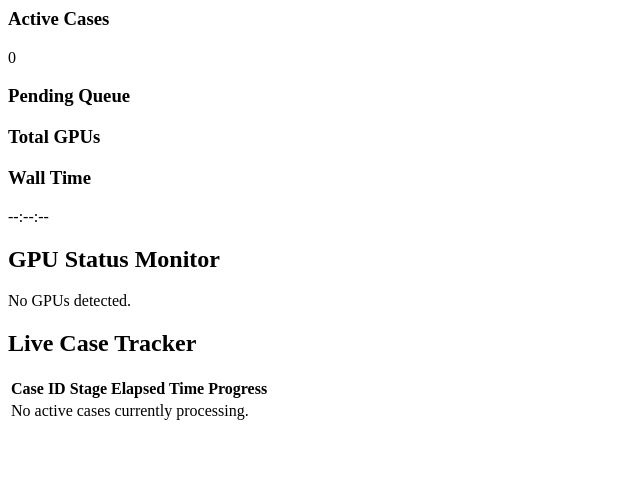
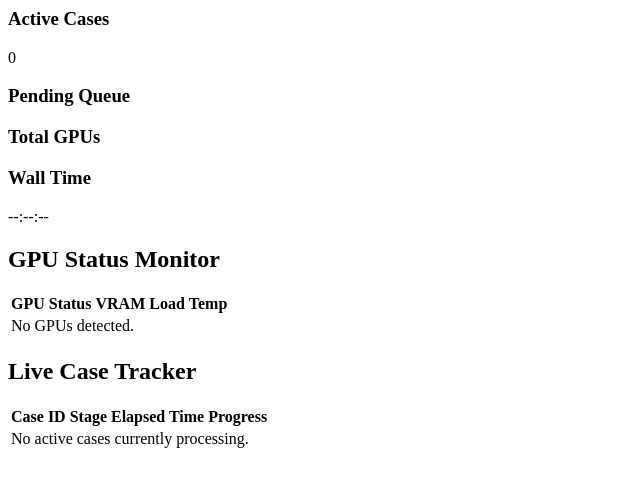
Before and after one commit to jokh38/mqi_communicator, a FastAPI app: template src/web/templates/workflow.html in a window 1280 px wide. Shown: the top 487 px of the page, without its empty margins (0-640 px from the left). Run offline with FastAPI, Linux system fonts and the light colour scheme; the template is opened without the code that fills it, so the values that code supplies are empty.

Commit message:
feat(ui): refactor workflow monitor layout to side-by-side table format
- Change GPU status monitor from card grid to table layout
- Implement horizontal split for GPU monitor (left) and Case tracker (right)
- Fix scrolling issue by ensuring components utilize full window height
- Add visual utilization bars for GPUs in the table
- Optimize layout for better visibility of system resources and case progress

```diff
--- a/src/web/templates/workflow.html
+++ b/src/web/templates/workflow.html
@@ -1,6 +1,6 @@
 <div class="h-full flex flex-col space-y-4" hx-get="/ui/workflow" hx-trigger="every 3s [!document.getElementById('log-modal')]" hx-swap="outerHTML">
     <!-- Top Banner: System Metrics & Wall Time -->
-    <div class="flex justify-between items-center bg-white p-4 rounded shadow border border-gray-200">
+    <div class="flex justify-between items-center bg-white p-4 rounded shadow border border-gray-200 flex-shrink-0">
         <div class="flex space-x-6">
             <div>
                 <h3 class="text-xs text-gray-500 uppercase tracking-wide">Active Cases</h3>
@@ -23,38 +23,58 @@
         </div>
     </div>
 
-    <!-- GPU Grid -->
-    <div class="bg-white rounded shadow p-4 border border-gray-200">
-        <h2 class="text-sm font-semibold mb-3 text-gray-700 uppercase tracking-wide border-b pb-1">GPU Status Monitor</h2>
-        <div class="grid grid-cols-1 md:grid-cols-2 lg:grid-cols-4 gap-3">
+    <!-- Main Content Area: Side-by-Side -->
+    <div class="flex-grow flex flex-row space-x-4 min-h-0">
+
+        <!-- Left Column: GPU Status Monitor -->
+        <div class="w-1/3 bg-white rounded shadow p-4 border border-gray-200 flex flex-col overflow-hidden">
+            <h2 class="text-sm font-semibold mb-3 text-gray-700 uppercase tracking-wide border-b pb-1 flex-shrink-0">GPU Status Monitor</h2>
+            <div class="flex-grow overflow-auto">
+                <table class="min-w-full divide-y divide-gray-200">
+                    <thead class="bg-gray-50 sticky top-0 z-10">
+                        <tr>
+                            <th class="px-3 py-2 text-left text-xs font-medium text-gray-500 uppercase tracking-wider">GPU</th>
+                            <th class="px-3 py-2 text-left text-xs font-medium text-gray-500 uppercase tracking-wider">Status</th>
+                            <th class="px-3 py-2 text-left text-xs font-medium text-gray-500 uppercase tracking-wider">VRAM</th>
+                            <th class="px-3 py-2 text-left text-xs font-medium text-gray-500 uppercase tracking-wider">Load</th>
+                            <th class="px-3 py-2 text-left text-xs font-medium text-gray-500 uppercase tracking-wider">Temp</th>
+                        </tr>
+                    </thead>
+                    <tbody class="bg-white divide-y divide-gray-200">
                         {% for gpu in gpus %}
-                <div class="border rounded p-3 bg-gray-50 flex flex-col space-y-1 relative overflow-hidden">
-                    <!-- Status Indicator Line -->
-                    <div class="absolute top-0 left-0 w-1 h-full {% if gpu.status.value == 'assigned' %}bg-yellow-500{% elif gpu.status.value == 'idle' %}bg-green-500{% else %}bg-gray-400{% endif %}"></div>
-
-                    <div class="flex justify-between items-center ml-2">
-                        <span class="text-sm font-bold text-gray-800">GPU {{ gpu.gpu_index }}</span>
+                            <tr class="hover:bg-gray-50 transition-colors">
+                                <td class="px-3 py-3 whitespace-nowrap text-sm font-bold text-gray-900">GPU {{ gpu.gpu_index }}</td>
+                                <td class="px-3 py-3 whitespace-nowrap">
                                     <span class="text-xs font-semibold px-2 py-0.5 rounded-full {% if gpu.status.value == 'assigned' %}bg-yellow-100 text-yellow-800{% elif gpu.status.value == 'idle' %}bg-green-100 text-green-800{% else %}bg-gray-200 text-gray-800{% endif %}">
                                         {{ gpu.status.value }}
                                     </span>
-                    </div>
-                    <div class="ml-2 text-xs text-gray-600 grid grid-cols-2 gap-y-1 mt-1">
-                        <div><span class="text-gray-400">VRAM:</span> {{ gpu.memory_used }}/{{ gpu.memory_total }} MB</div>
-                        <div><span class="text-gray-400">Core:</span> {{ gpu.core_clock }} MHz</div>
-                        <div><span class="text-gray-400">Load:</span> {{ gpu.utilization }}%</div>
-                        <div><span class="text-gray-400">Temp:</span> {{ gpu.temperature }}°C</div>
+                                </td>
+                                <td class="px-3 py-3 whitespace-nowrap text-xs text-gray-600">
+                                    <span class="font-mono">{{ gpu.memory_used }}</span>/{{ gpu.memory_total }} MB
+                                </td>
+                                <td class="px-3 py-3 whitespace-nowrap text-xs text-gray-600">
+                                    <div class="flex items-center">
+                                        <span class="font-mono w-8">{{ gpu.utilization }}%</span>
+                                        <div class="w-12 bg-gray-200 rounded-full h-1.5 ml-2 overflow-hidden">
+                                            <div class="bg-blue-500 h-1.5 rounded-full" style="width: {{ gpu.utilization }}%"></div>
                                         </div>
                                     </div>
+                                </td>
+                                <td class="px-3 py-3 whitespace-nowrap text-xs text-gray-600 font-mono">{{ gpu.temperature }}°C</td>
+                            </tr>
                         {% else %}
-                <div class="col-span-full text-center text-sm text-gray-500 py-2">No GPUs detected.</div>
+                            <tr>
+                                <td colspan="5" class="px-3 py-8 text-center text-sm text-gray-500">No GPUs detected.</td>
+                            </tr>
                         {% endfor %}
+                    </tbody>
+                </table>
             </div>
         </div>
 
-    <!-- Active Pipeline Workspace -->
-    <div class="bg-white flex-grow rounded shadow p-4 flex flex-col overflow-hidden border border-gray-200">
-        <h2 class="text-sm font-semibold mb-3 text-gray-700 uppercase tracking-wide border-b pb-1">Live Case Tracker</h2>
-
+        <!-- Right Column: Live Case Tracker -->
+        <div class="w-2/3 bg-white rounded shadow p-4 border border-gray-200 flex flex-col overflow-hidden">
+            <h2 class="text-sm font-semibold mb-3 text-gray-700 uppercase tracking-wide border-b pb-1 flex-shrink-0">Live Case Tracker</h2>
             <div class="flex-grow overflow-auto">
                 <table class="min-w-full divide-y divide-gray-200">
                     <thead class="bg-gray-50 sticky top-0 z-10">
@@ -99,3 +119,4 @@
             </div>
         </div>
     </div>
+</div>
```
Lines whose indentation alone changed are shown as unchanged.
